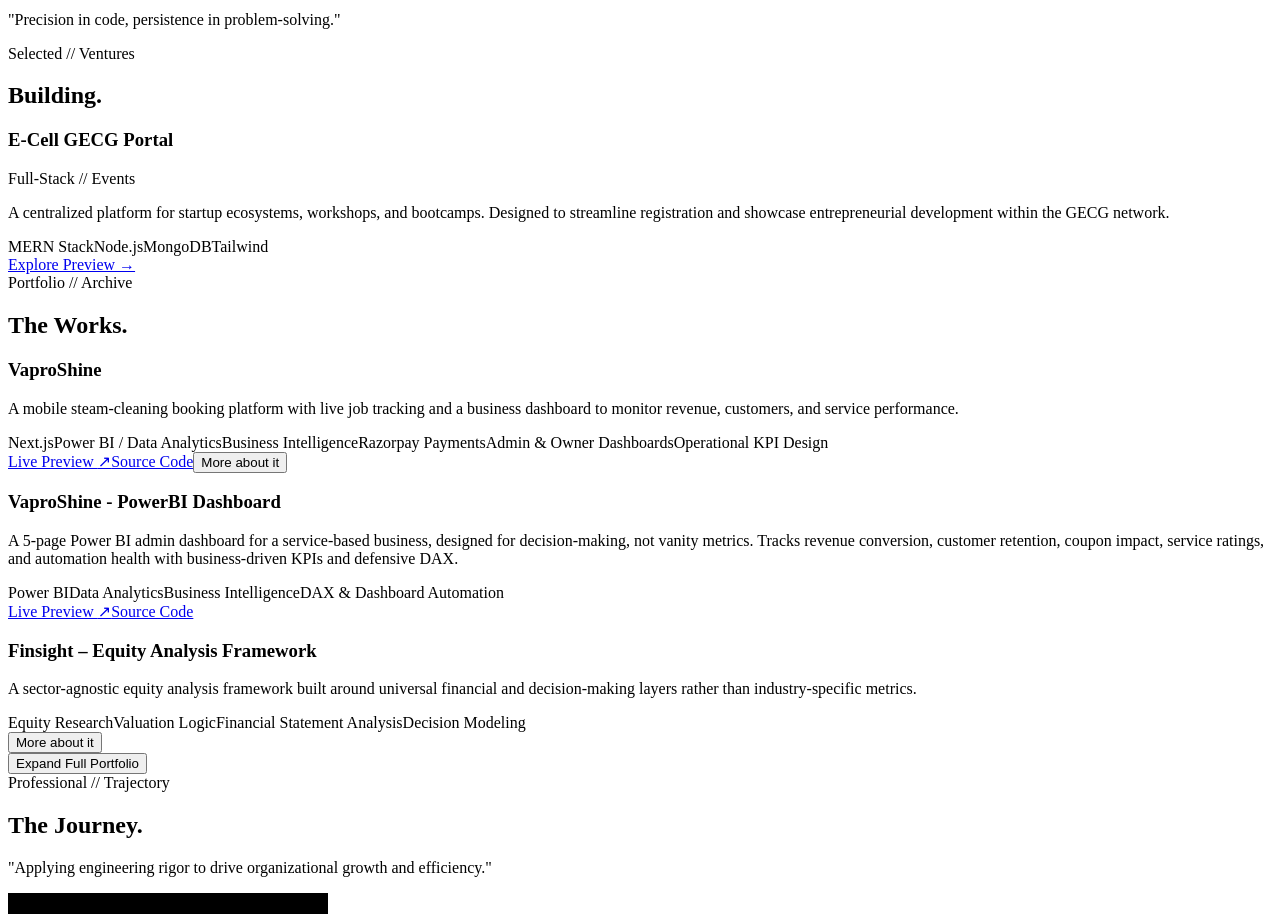
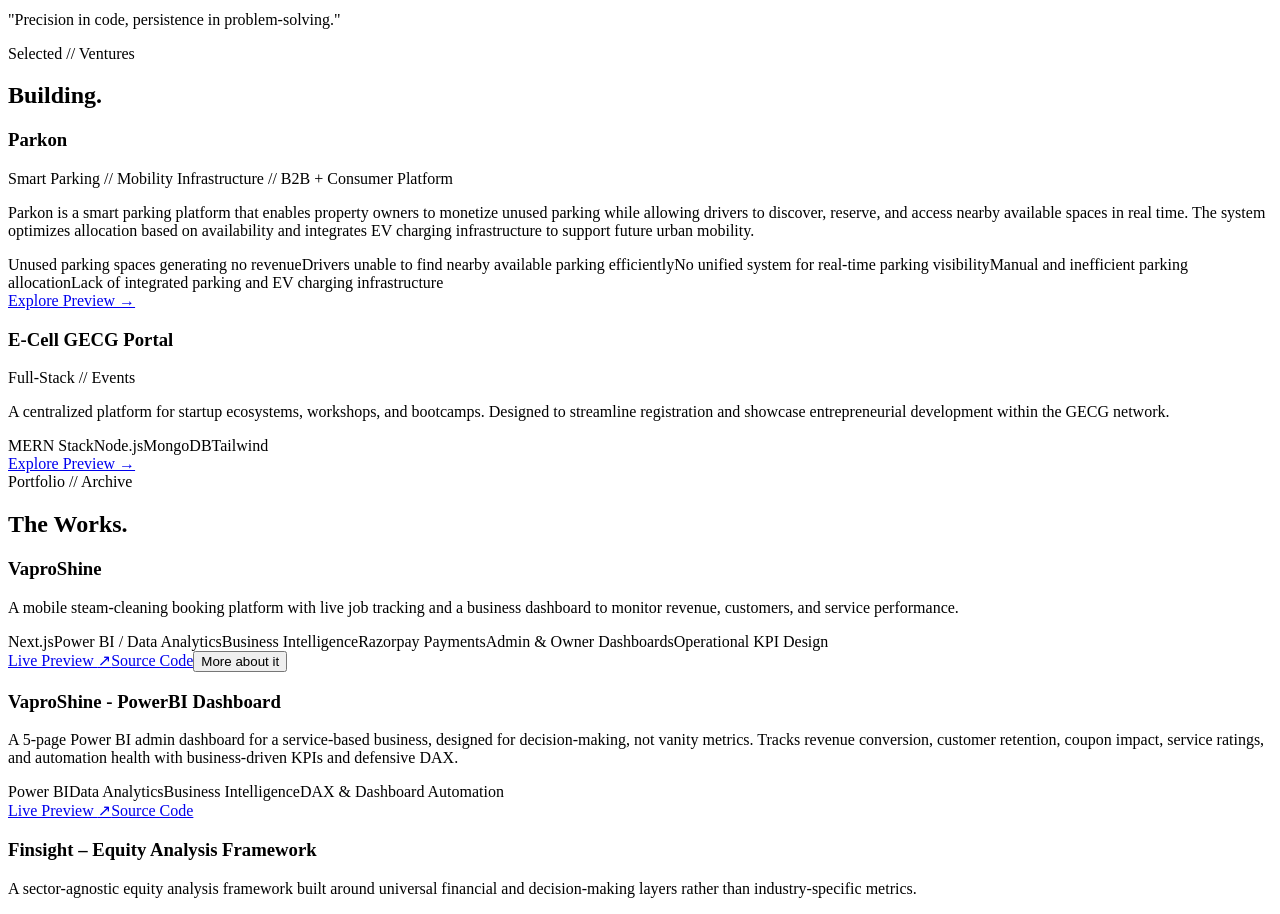
Before and after one commit to divygandhi4978/personal-pf, a Next.js app: page /Home in a window 1280 px wide. Shown: the part 4280-5194 px from the top of the page. Built offline with nearby package versions, Linux system fonts and the light colour scheme.

Commit message:
Parkon added

```diff
--- a/components/Current.jsx
+++ b/components/Current.jsx
@@ -10,6 +10,24 @@
   //   preview: "https://policy-lens-plum.vercel.app/",
   //   source: "#",
   // },
+  {
+  title: "Parkon",
+  type: "Smart Parking // Mobility Infrastructure // B2B + Consumer Platform",
+
+  description:
+    "Parkon is a smart parking platform that enables property owners to monetize unused parking while allowing drivers to discover, reserve, and access nearby available spaces in real time. The system optimizes allocation based on availability and integrates EV charging infrastructure to support future urban mobility.",
+
+  skills: [
+    "Unused parking spaces generating no revenue",
+    "Drivers unable to find nearby available parking efficiently",
+    "No unified system for real-time parking visibility",
+    "Manual and inefficient parking allocation",
+    "Lack of integrated parking and EV charging infrastructure"
+  ],
+
+  preview: "#",
+  source: "#"
+},
   {
     title: "E-Cell GECG Portal",
     type: "Full-Stack // Events",
```
